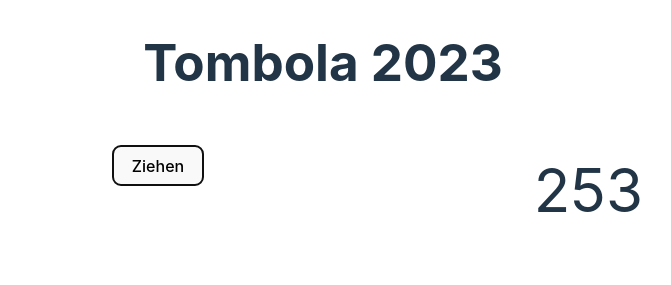
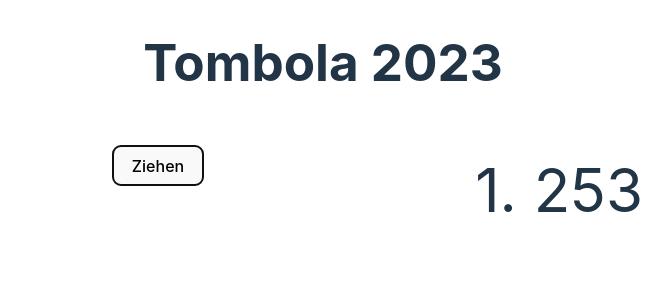
Before and after one commit to domirs/tombola, a React (Vite) app: page / in a window 1280 px wide. Both pictures are taken after a click on the button "Ziehen". Shown: the top 285 px of the page, without its empty margins (317-988 px from the left). Built offline with nearby package versions, Linux system fonts and the light colour scheme.

Commit message:
Update App.tsx

```diff
--- a/src/App.tsx
+++ b/src/App.tsx
@@ -28,8 +28,8 @@ const App = () => {
         <div className="number">{numbers[0]}</div>
       </div>
       <ul className="list">
-        {numbers.map((n) => (
-          <li key={n}>{n}</li>
+        {numbers.map((n, i) => (
+          <li key={n}>{i+1}. {n}</li>
         ))}
       </ul>
     </div>
```
